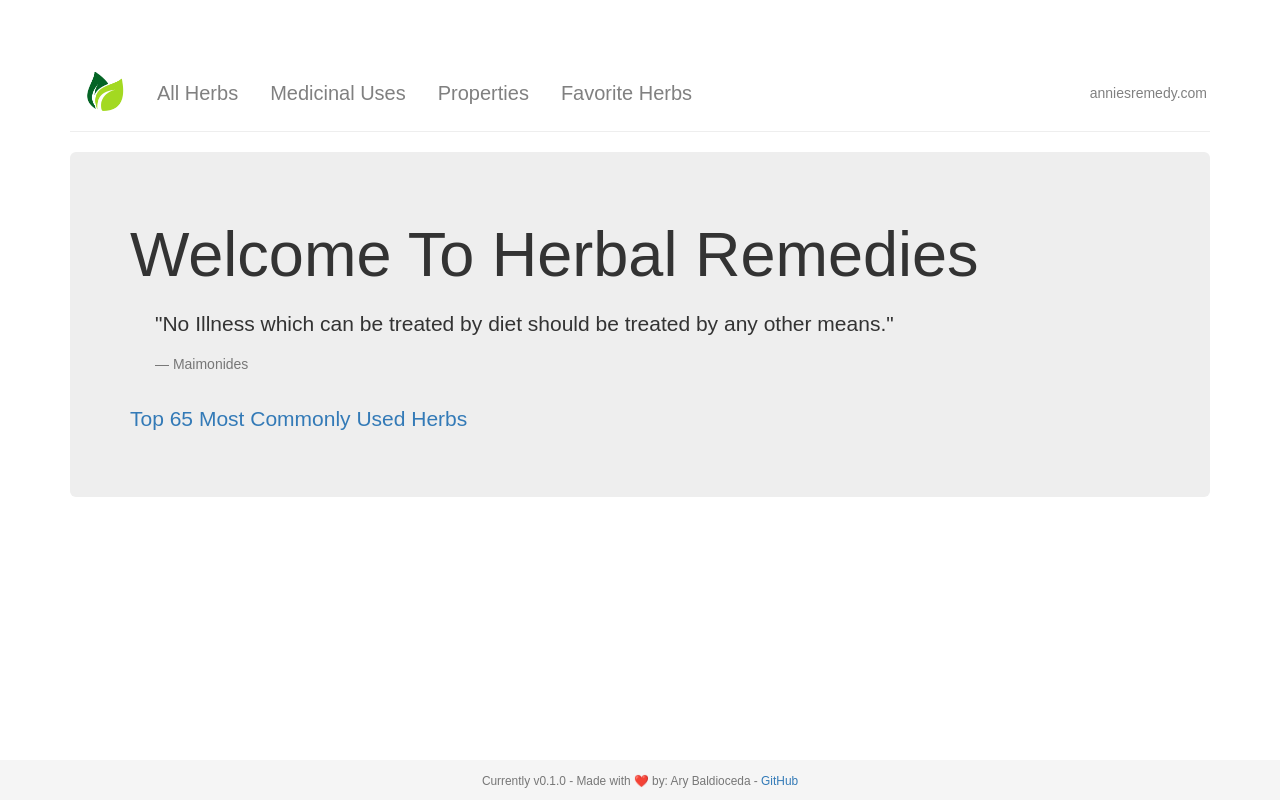
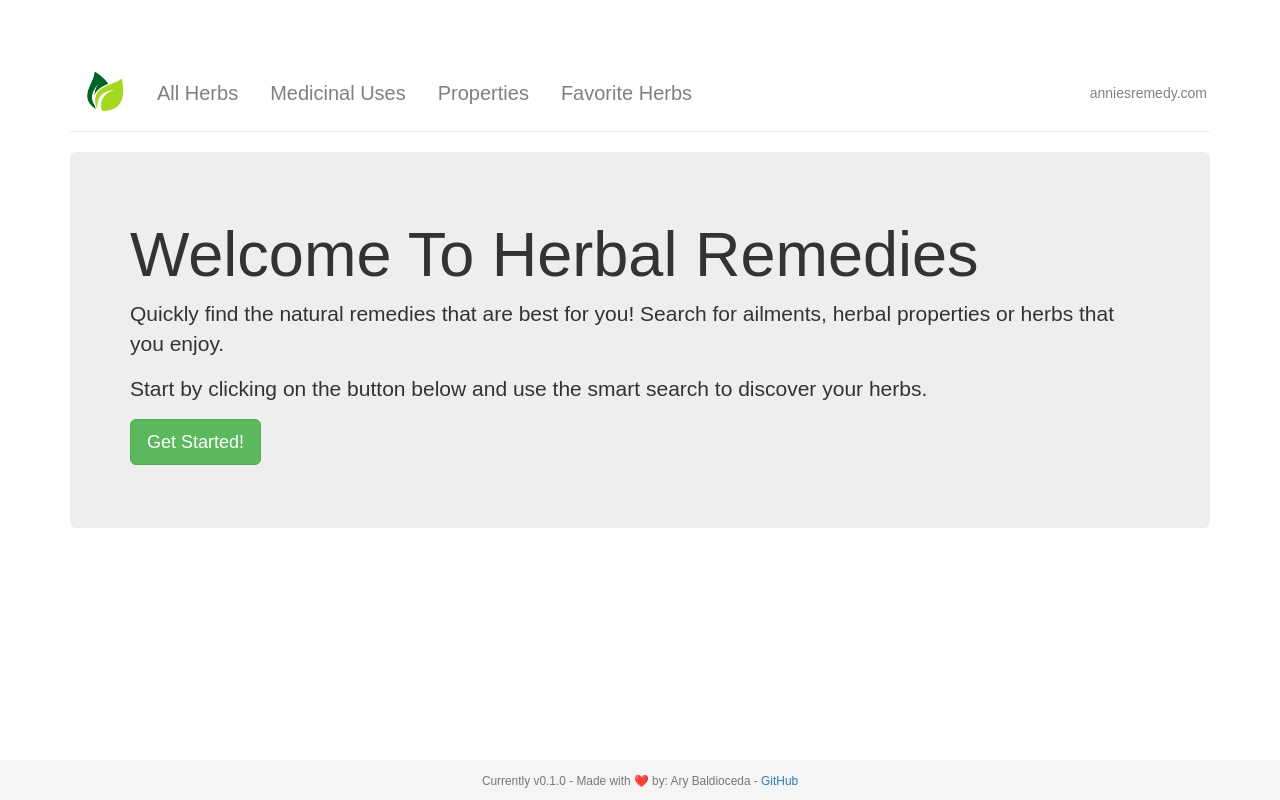
Before and after one commit to Ary770/herbal-remedies-app, a React (Create React App) app in the folder client/: page / in a window 1280 px wide. Built offline with nearby package versions, Linux system fonts and the light colour scheme; no server answers.

Commit message:
added description to Welcome page, changed button

```diff
--- a/client/src/components/Welcome.js
+++ b/client/src/components/Welcome.js
@@ -6,15 +6,14 @@ const Welcome = () =>
 <Jumbotron>
   <h1>Welcome To Herbal Remedies</h1>
 
-    <blockquote className="blockquote">
-      <p className="mb-0">
-        "No Illness which can be treated by diet should be treated by any other means."
-      </p>
-      <footer className="blockquote-footer">Maimonides</footer>
-    </blockquote>
-  <p>
-    <NavLink to='/herbs'>Top 65 Most Commonly Used Herbs</NavLink>
-  </p>
+    <p>Quickly find the natural remedies that are best for you! Search for ailments, herbal properties or herbs that you enjoy.</p>
+
+    <p>Start by clicking on the button below and use the smart search to discover your herbs.</p>
+
+    <p>
+      <NavLink to='/herbs' type='button' className='btn btn-success btn-lg'>Get Started!</NavLink>
+    </p>
+
 </Jumbotron>
 
 export default Welcome
--- a/client/src/containers/HerbsPage.js
+++ b/client/src/containers/HerbsPage.js
@@ -8,7 +8,6 @@ import { bindActionCreators } from 'redux';
 import * as actions from '../actions/herbs';
 
 class HerbsPage extends React.Component {
-
   state = {
     likeAnimation: false,
     herbClicked: ''
```
